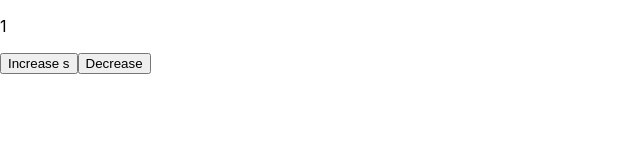
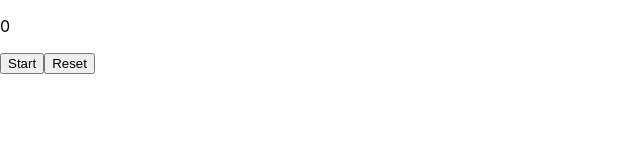
Before and after one commit to QiyanWong/react-tiny-applications, a React (Create React App) app: page / in a window 1280 px wide. Shown: the top 160 px of the page, without its empty margins (0-640 px from the left). Built offline with nearby package versions, Linux system fonts and the light colour scheme.

Commit message:
new timer

```diff
--- a/src/App.js
+++ b/src/App.js
@@ -16,7 +16,7 @@ class App extends Component {
     return (
       <div>
         <p>{this.state.number}</p>
-        <button onClick={this.addOne}>Increase s</button>
+        <button onClick={this.addOne}>Increase </button>
         <button onClick={this.reduceOne}> Decrease </button>
       </div>
     );
--- a/src/Counter.js
+++ b/src/Counter.js
@@ -1,8 +1,10 @@
 import React, { Component } from 'react';
 
 class Counter extends Component {
-	render() {
-		this.props.data = 0;
+	constructor(props) {
+		super(props);
+
+		this.state.number = 0;
 		return <h1> {this.props.data}</h1>
 	}
 	addOne = () => {
--- /dev/null
+++ b/src/hw1-3-timer.js
@@ -0,0 +1,48 @@
+import React, {Component} from 'react';
+class Timer extends Component {
+	constructor(props){
+		super(props);
+		this.state = {
+			time : 0,
+			isOn : false
+		};
+	}
+
+	start = () => {
+		this.timer = setInterval(() => this.setState({
+			time : this.state.time + 1,
+			isOn : true
+		}),1000);
+	};
+	stop = () => {
+		clearInterval(this.timer);
+		this.setState({
+			time : this.state.time,
+			isOn : false
+		});
+	};
+	reset = () => {
+		this.setState({
+			time : 0,
+			isOn : this.state.isOn,
+		});
+	}
+	render() {
+		let start = (this.state.isOn === true) ? null : <button onClick={this.start}>Start </button>
+		let stop = (this.state.isOn === true) ? <button onClick={this.stop}>Stop </button> : null
+		return (
+			<html>
+				<div>
+					<p>{this.state.time}</p>
+					{start}
+					{stop}
+					<button onClick={this.reset}>Reset </button>
+				</div>
+			</html>
+		)
+		}
+
+}
+
+
+export default Timer;
--- a/src/index.js
+++ b/src/index.js
@@ -1,10 +1,11 @@
 import React from 'react';
 import ReactDOM from 'react-dom';
+import Timer from './hw1-3-timer'
 import './index.css';
 import App from './App';
 import * as serviceWorker from './serviceWorker';
 
-ReactDOM.render(<App />, document.getElementById('root'));
+ReactDOM.render(<Timer />, document.getElementById('root'));
 
 // If you want your app to work offline and load faster, you can change
 // unregister() to register() below. Note this comes with some pitfalls.
```
